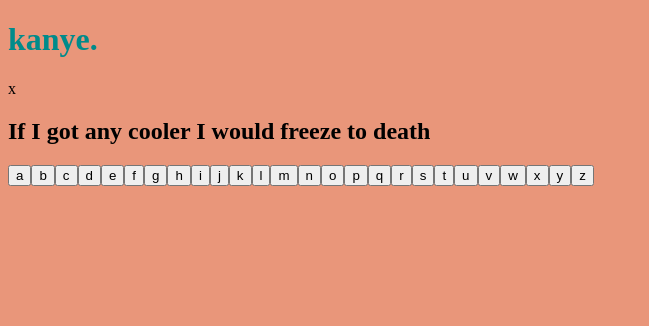
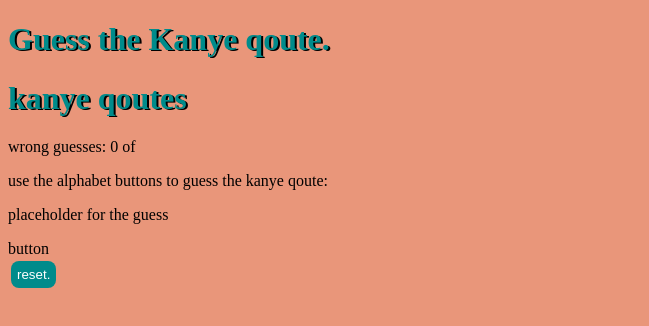
Before and after one commit to jephrae/kanye, a plain HTML site: page index.html in a window 1280 px wide. Shown: the whole page, without its empty margins (0-649 px from the left). Drawn offline with Linux system fonts and the light colour scheme.

Commit message:
ugh restart

```diff
--- a/index.html
+++ b/index.html
@@ -7,11 +7,26 @@
     <title>i miss the old kanye</title>
 </head>
 <body>
-    <h1>kanye.</h1>
-    <div class='blankString'> x </div>
-    <div class='abcButtons'> </div>
+    <h1>Guess the Kanye qoute.</h1>
 
 
+<div class="container"></div>
+<h1 class="text-center">kanye qoutes</h1>
+<div class="guesses">wrong guesses: <span id='wrongGuesses'>0</span> of <span id='maxWrong'></span></div>
+<div class='main'>
+    <p>use the alphabet buttons to guess the kanye qoute:</p>
+    <p id='kanyeString'>placeholder for the guess</p>
+    <div id='keyboard'>button</div>
+    <button clas ='btn'>reset.</button>
+</div>
+
+    <!-- <div class='blankString'> </div>
+    <div class='abcButtons'>
+        <p>use the alphabet buttons to make your guess!</p>
+        <p id= 'lives'></p>
+    </div>
+
+ -->
 
 
 
--- a/kanye.js
+++ b/kanye.js
@@ -11,59 +11,66 @@ const abcArray = ['a', 'b', 'c', 'd', 'e', 'f', 'g', 'h',
 'i', 'j', 'k', 'l', 'm', 'n', 'o', 'p', 'q', 'r', 's',
 't', 'u', 'v', 'w', 'x', 'y', 'z'];
 
-//getting random string from array string storage
-let randomString = kanyeStrings[Math.floor(Math.random() * kanyeStrings.length)];
-console.log(randomString)
-
-//lives counter
-let lives = 7
-
-//showing random string
-// const stringBlanks = document.getElementsByClassName('blankString')
-// console.log(stringBlanks)
-
-function printBlanks() {  //need to change for argument to point to spiced array made from randomstring
-    for (let i = 0; i < randomString.length; i++) {
-       let blank = document.createElement("h2");
-       let blanks = document.createTextNode(randomString);
-       blank.appendChild(blanks);
-       document.body.appendChild(blank);
-    }
-}
-printBlanks()
+// //lives counter
+// let lives = 7
 
 
-//alphabet buttons
-const abcButtons = document.getElementsByClassName('abcButtons')
+// //getting random string from array string storage
+// let randomString = kanyeStrings[Math.floor(Math.random() * kanyeStrings.length)];
+// console.log(randomString)
 
-function printBtn() {
-    for (let i = 0; i < abcArray.length; i++) {
-       let button = document.createElement("button");
-       let t = document.createTextNode(abcArray[i]);
-       button.id = abcArray[i];
-       button.appendChild(t);
-       document.body.appendChild(button)
-       document.getElementById;
-    }
-}
-printBtn()
+// //showing random string
+// // const stringBlanks = document.getElementsByClassName('blankString')
+// // console.log(stringBlanks)
+
+// function printBlanks() {  //need to change for argument to point to spiced array made from randomstring
+//     for (let i = 0; i < randomString.length; i++) {
+//        let blank = document.createElement("h2");
+//        let blanks = document.createTextNode(randomString);
+//        blank.appendChild(blanks);
+//        document.body.appendChild(blank);
+//     }
+// }
+// printBlanks()
 
 
-console.log(abcButtons)
+// //alphabet buttons
+// const abcButtons = document.getElementsByClassName('abcButtons')
 
-//making buttons listen for and select items from randomString on click
+// function printBtn() {
+//     for (let i = 0; i < abcArray.length; i++) {
+//        let button = document.createElement("button");
+//        let t = document.createTextNode(abcArray[i]);
+//        button.id = abcArray[i];
+//        button.appendChild(t);
+//        document.body.appendChild(button)
+//        document.getElementById;
+//     }
+// }
+// printBtn()
+
+
+// console.log(abcButtons)
+
+// //making buttons listen for and select items from randomString on click
+
+// // abcButtons.addEventListener('click',()=> {
+// //     if (lives >0){
+// //         lives -=1;
+// // console.log(lives)
+// //     }else if (lives == 0)
+// //     console.log(gameOver)
+// // })
+
+
+
+// //populating sentence spaces
+// const stringSpaces = 0
 
 
 
 
-
-//populating sentence spaces
-const stringSpaces = 0
-
-
-
-
-//alphabet button click functionality
+// //alphabet button click functionality
 
 
 //turn counter for now
--- a/style.css
+++ b/style.css
@@ -1,7 +1,23 @@
 h1{
     color: darkcyan;
+    text-shadow: 2px 1px rgba(0,0,0,60)
 }
 
 body{
     background-color: darksalmon;
 }
+
+button{
+    background-color: darkcyan;
+    padding: 6px;
+    margin: 3px;
+    border: 2px;
+    border-color:aliceblue;
+    border-radius: 8px;
+    color:white;
+}
+
+h2{
+    display:flex;
+    opacity: 1;
+}
```
